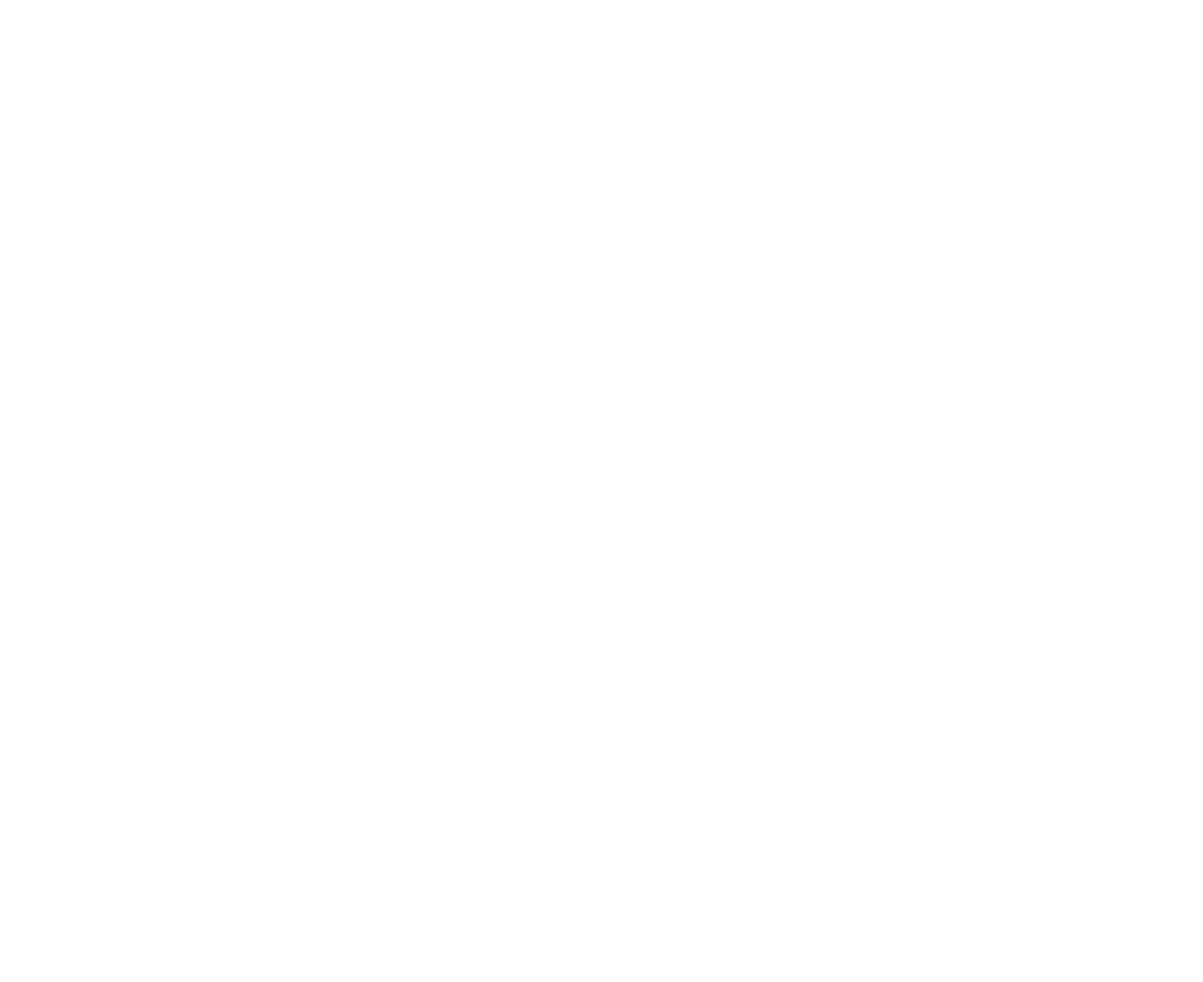
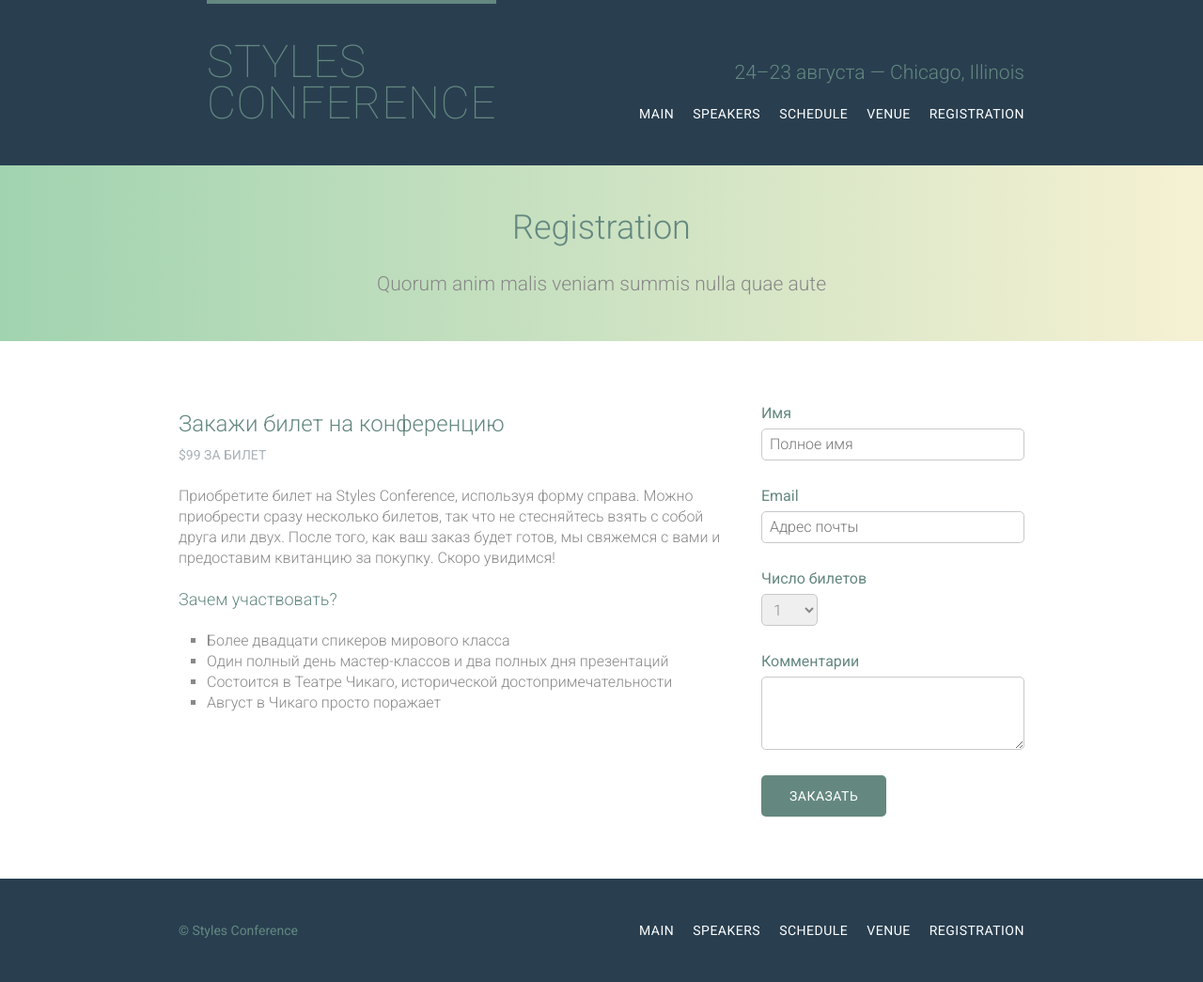
Before and after one commit to therealtoresto/Layout, a plain HTML site: page w1/register.html in a window 1280 px wide. Shown: the whole page at 94% size. Before the commit the page ends 800 px from the top, so only its background shows below. Drawn offline with Linux system fonts and the light colour scheme.

Commit message:
commit_register

```diff
--- a/w1/assets/stylesheets/styles.css
+++ b/w1/assets/stylesheets/styles.css
@@ -230,6 +230,15 @@ p a {
   background: #fff;
   color: #648880;
 }
+.btn-default {
+  border: 0;
+  background: #648880;
+  padding: 11px 30px;
+  font-size: 14px;
+}
+.btn-default:hover {
+  background: #77a198;
+}
 
 /*
   ========================================
@@ -364,3 +373,47 @@ p a {
 .venue-map {
   height: 264px;
 }
+/*
+  ========================================
+  Регистрация
+  ========================================
+*/
+
+.why-attend {
+  list-style: square;
+  margin: 0 0 22px 30px;
+}
+form {
+  margin-bottom: 22px;
+}
+input,
+select,
+textarea {
+  font: 300 16px/22px "Roboto", "Open Sans", "Helvetica Neue", Helvetica, Arial, sans-serif;
+}
+.register-group label {
+  color: #648880;
+  cursor: pointer;
+  font-weight: 400;
+}
+.register-group input,
+.register-group select,
+.register-group textarea {
+  border: 1px solid #c6c9cc;
+  border-radius: 5px;
+  color: #888;
+  display: block;
+  margin: 5px 0 27px 0;
+  padding: 5px 8px;
+}
+.register-group input,
+.register-group textarea {
+  width: 100%;
+}
+.register-group select {
+  height: 34px;
+  width: 60px;
+}
+.register-group textarea {
+  height: 78px;
+}
--- a/w1/register.html
+++ b/w1/register.html
@@ -1,12 +1,104 @@
+
 <!DOCTYPE html>
-<html lang="en">
+<html lang="en" dir="ltr">
 <head>
-  <meta charset="UTF-8">
-  <meta name="viewport" content="width=device-width, initial-scale=1.0">
-  <meta http-equiv="X-UA-Compatible" content="ie=edge">
-  <title>Document</title>
+<meta charset="utf-8">
+<title>Registration</title>
+<link rel="stylesheet" href="assets/stylesheets/styles.css">
+<link rel="stylesheet" href="https://fonts.googleapis.com/css?family=Roboto:400,300,100&subset=cyrillic,latin">
 </head>
-<body>
+    <body>
+      <header class="primary-header container group">
+        <section class="row_alt">
+          <div class="container">
+            <h1 class="logo"<a class="btn" href="index.html">Styles <br> Conference</a></h1>
+          </div>
+          </section>
+        <h3 class="tagline">24&ndash;23 августа &mdash; Chicago, Illinois</h3>
+        <nav class="nav primary-nav">
+          <ul>
+            <li><a class="btn" href="index.html">Main</a></li><!--
+            --><li><a class="btn" href="speakers.html">Speakers</a></li><!--
+            --><li><a class="btn" href="schedule.html">Schedule</a></li><!--
+            --><li><a class="btn" href="venue.html">Venue</a></li><!--
+            --><li><a class="btn" href="register.html">Registration</a></li>
+          </ul>
+        </nav>
+      </header>
 
-</body>
+      <section class="row-alt">
+        <div class="lead container">
+          <h1>Registration</h1>
+          <p>Quorum anim malis veniam summis nulla quae aute</p>
+        </div>
+      </section>
+
+      <section class="row">
+        <div class="grid">
+
+          <section class="col-2-3">
+
+            <h2>Закажи билет на конференцию</h2>
+            <h5>$99 за билет</h5>
+
+            <p>Приобретите билет на Styles Conference, используя форму справа.
+               Можно приобрести сразу несколько билетов, так что не стесняйтесь взять
+               с собой друга или двух. После того, как ваш заказ будет готов, мы
+               свяжемся с вами и предоставим квитанцию за покупку. Скоро увидимся!</p>
+
+            <h4>Зачем участвовать?</h4>
+
+            <ul class="why-attend">
+              <li>Более двадцати спикеров мирового класса</li>
+              <li>Один полный день мастер-классов и два полных дня презентаций</li>
+              <li>Состоится в Театре Чикаго, исторической достопримечательности</li>
+              <li>Август в Чикаго просто поражает</li>
+            </ul>
+
+          </section><!--
+
+          --><form class="col-1-3" action="#" method="post">
+
+            <fieldset class="register-group">
+              <label>
+                Имя
+                <input type="text" name="name" placeholder="Полное имя" required>
+              </label>
+              <label>
+                Email
+                <input type="email" name="email" placeholder="Адрес почты" required>
+              </label>
+              <label>
+                Число билетов
+                <select name="quantity" required>
+                  <option value="1" selected>1</option>
+                  <option value="2">2</option>
+                  <option value="3">3</option>
+                  <option value="4">4</option>
+                  <option value="5">5</option>
+                </select>
+              </label>
+              <label>
+                Комментарии
+                <textarea name="comments"></textarea>
+              </label>
+            </fieldset>
+            <input class="btn btn-default" type="submit" name="submit" value="Заказать">
+          </form>
+        </div>
+      </section>
+
+     <footer class="primary-footer container group">
+       <small>&copy; Styles Conference</small>
+       <nav class="nav">
+         <ul>
+           <li><a class="btn" href="index.html">Main</a></li><!--
+           --><li><a class="btn" href="speakers.html">Speakers</a></li><!--
+           --><li><a class="btn" href="schedule.html">Schedule</a></li><!--
+           --><li><a class="btn" href="venue.html">Venue</a></li><!--
+           --><li><a class="btn" href="register.html">Registration</a></li>
+         </ul>
+       </nav>
+     </footer>
+    </body>
 </html>
```
